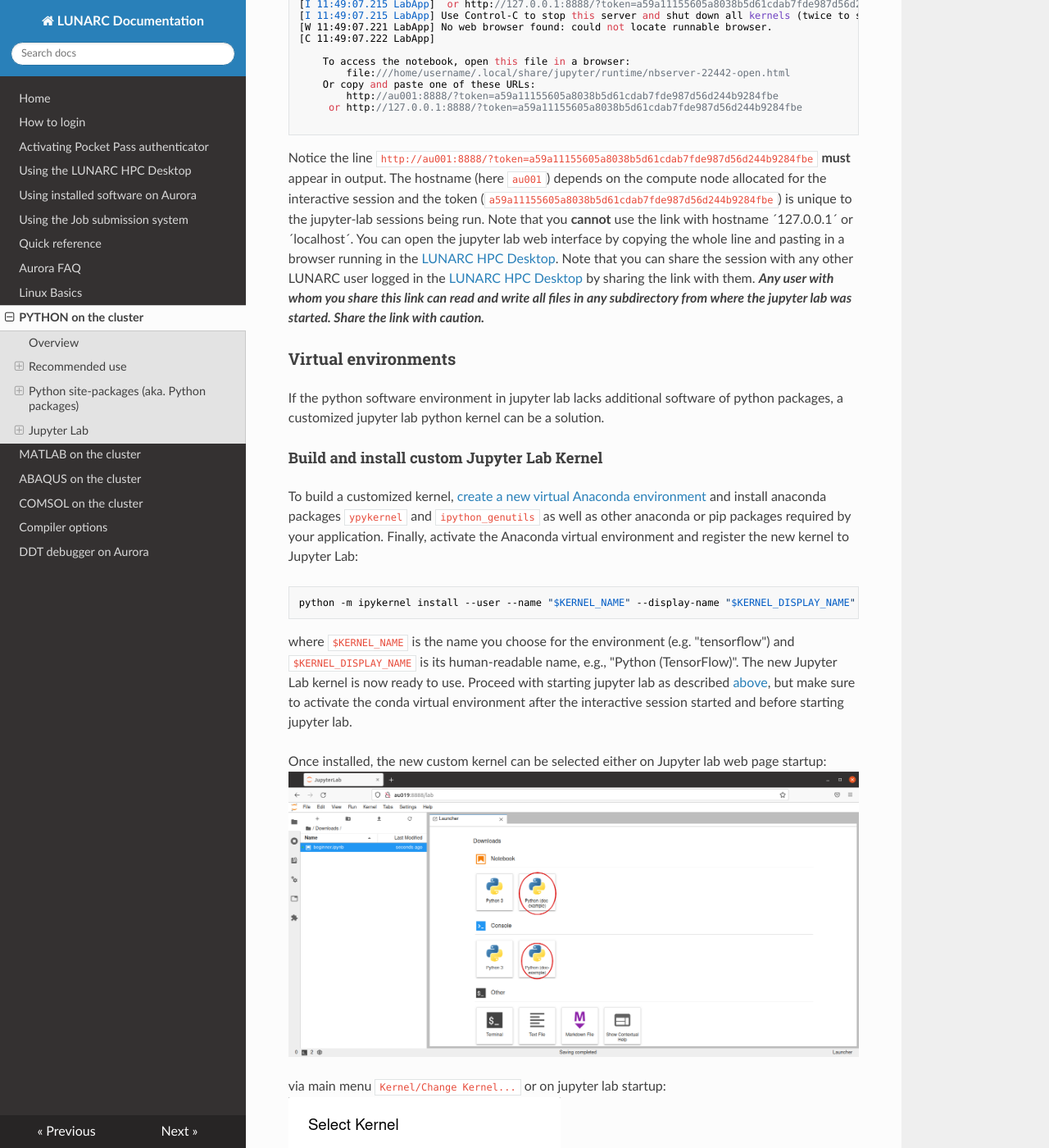
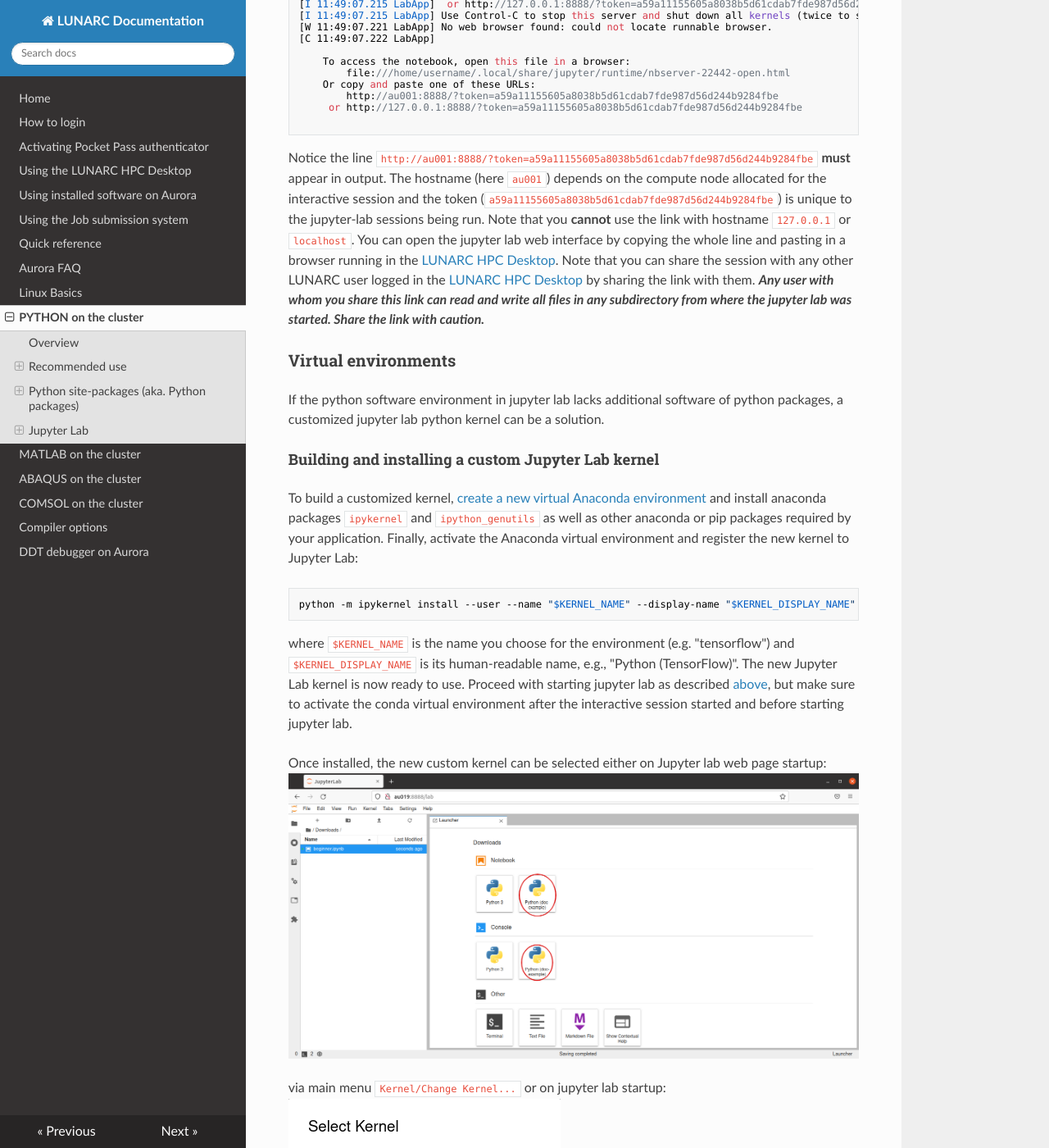
Before and after one commit to lunarc/lunarc_docs, an MkDocs documentation site: the page built from docs/Python.md, in a window 1280 px wide and 1400 px high, scrolled down 4633 px. Shown: the whole window at 82% size. Built offline with MkDocs 1.6.1, drawn with Linux system fonts in a browser that asks for light colours; nearby versions of some CDN libraries; old or Windows-style settings are respelled for this version of MkDocs; some of the changed text lies outside the part shown.

Commit message:
Fixed typos

````diff
--- a/docs/Python.md
+++ b/docs/Python.md
@@ -186,7 +186,7 @@
 
 Notice the line `http://au001:8888/?token=a59a11155605a8038b5d61cdab7fde987d56d244b9284fbe` **must** appear in output.
 The hostname (here `au001`) depends on the compute node allocated for the interactive session and the token (`a59a11155605a8038b5d61cdab7fde987d56d244b9284fbe`) is unique to the jupyter-lab sessions being run.
-Note that you **cannot** use the link with hostname ´127.0.0.1´ or ´localhost´.
+Note that you **cannot** use the link with hostname `127.0.0.1` or `localhost`.
 You can open the jupyter lab web interface by copying the whole line and pasting in a browser running in the <a href="/using_hpc_desktop">LUNARC HPC Desktop</a>.
 Note that you can share the session with any other LUNARC user logged in the <a href="/using_hpc_desktop">LUNARC HPC Desktop</a> by sharing the link with them.
 ***Any user with whom you share this link can read and write all files in any subdirectory from where the jupyter lab was started. Share the link with caution.***
@@ -195,8 +195,8 @@
 
 If the python software environment in jupyter lab lacks additional software of python packages, a customized jupyter lab python kernel can be a solution.
 
-#### Build and install custom Jupyter Lab Kernel
-To build a customized kernel, <a href="#creating-conda-environments">create a new virtual Anaconda environment</a> and install anaconda packages `ypykernel` and `ipython_genutils` as well as other anaconda or pip packages required by your application. Finally, activate the Anaconda virtual environment and register the new kernel to Jupyter Lab:
+#### Building and installing a custom Jupyter Lab kernel
+To build a customized kernel, <a href="#creating-conda-environments">create a new virtual Anaconda environment</a> and install anaconda packages `ipykernel` and `ipython_genutils` as well as other anaconda or pip packages required by your application. Finally, activate the Anaconda virtual environment and register the new kernel to Jupyter Lab:
 ```
 python -m ipykernel install --user --name "$KERNEL_NAME" --display-name "$KERNEL_DISPLAY_NAME"
 ```
````
Also changed, not shown: other parts of docs/Python.md (+3 -2 lines).
